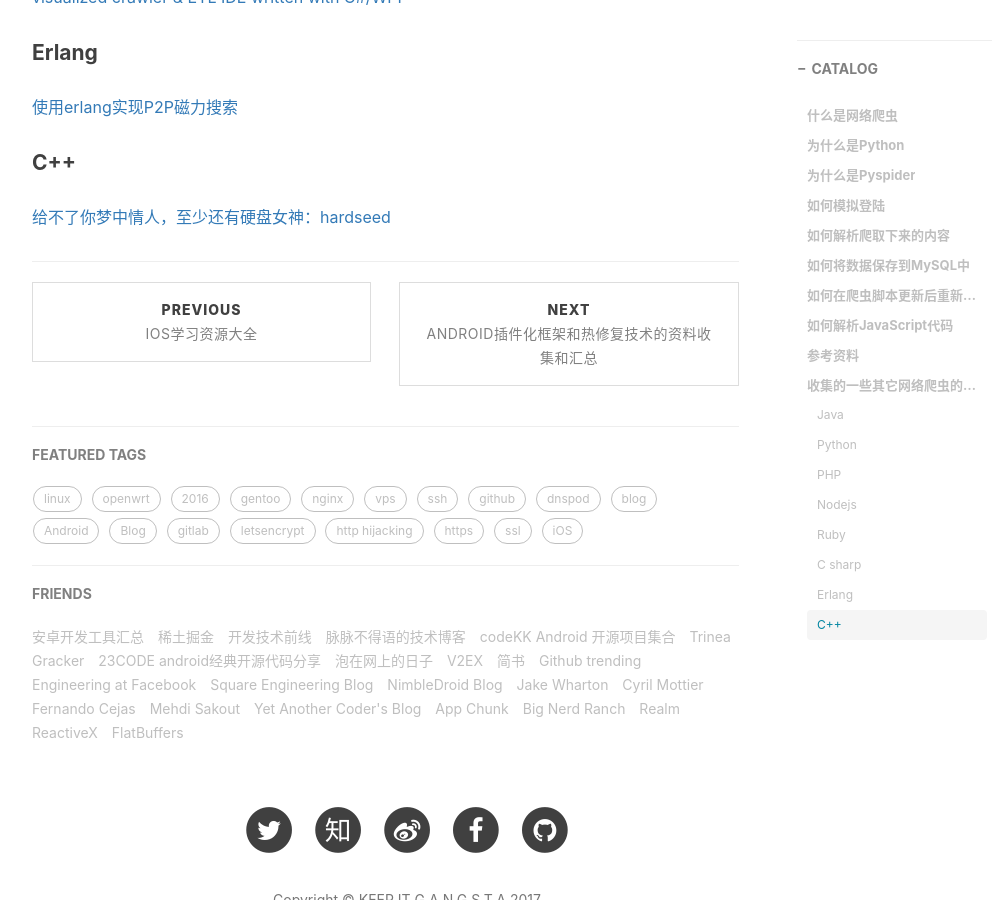
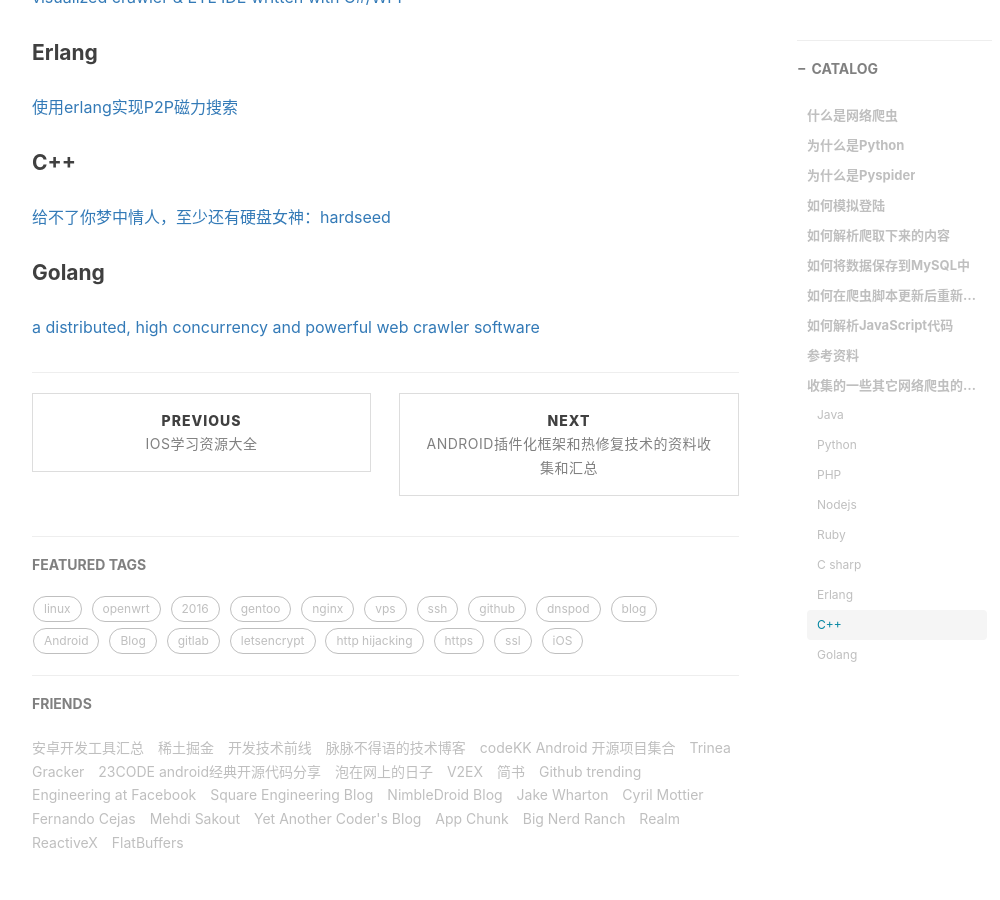
Before and after one commit to figofuture/figofuture.github.io, a Jekyll site: the page built from _posts/2016-08-10-pyspider-as-a-web-crawler-system.markdown, in a window 1280 px wide and 900 px high, scrolled down 12678 px. Shown: the whole window, without its empty margins (233-1233 px from the left). Built offline with Jekyll 4.4.1, drawn with Linux system fonts in a browser that asks for light colours; nearby versions of some CDN libraries; comment, search, counter and statistics services are not loaded.

Commit message:
add new crawler based onGolang

```diff
--- a/_posts/2016-08-10-pyspider-as-a-web-crawler-system.markdown
+++ b/_posts/2016-08-10-pyspider-as-a-web-crawler-system.markdown
@@ -470,3 +470,6 @@ class Handler(BaseHandler):
 #### C++
 
 [给不了你梦中情人，至少还有硬盘女神：hardseed](https://github.com/yangyangwithgnu/hardseed)
+
+#### Golang
+[a distributed, high concurrency and powerful web crawler software](https://github.com/henrylee2cn/pholcus)
```
